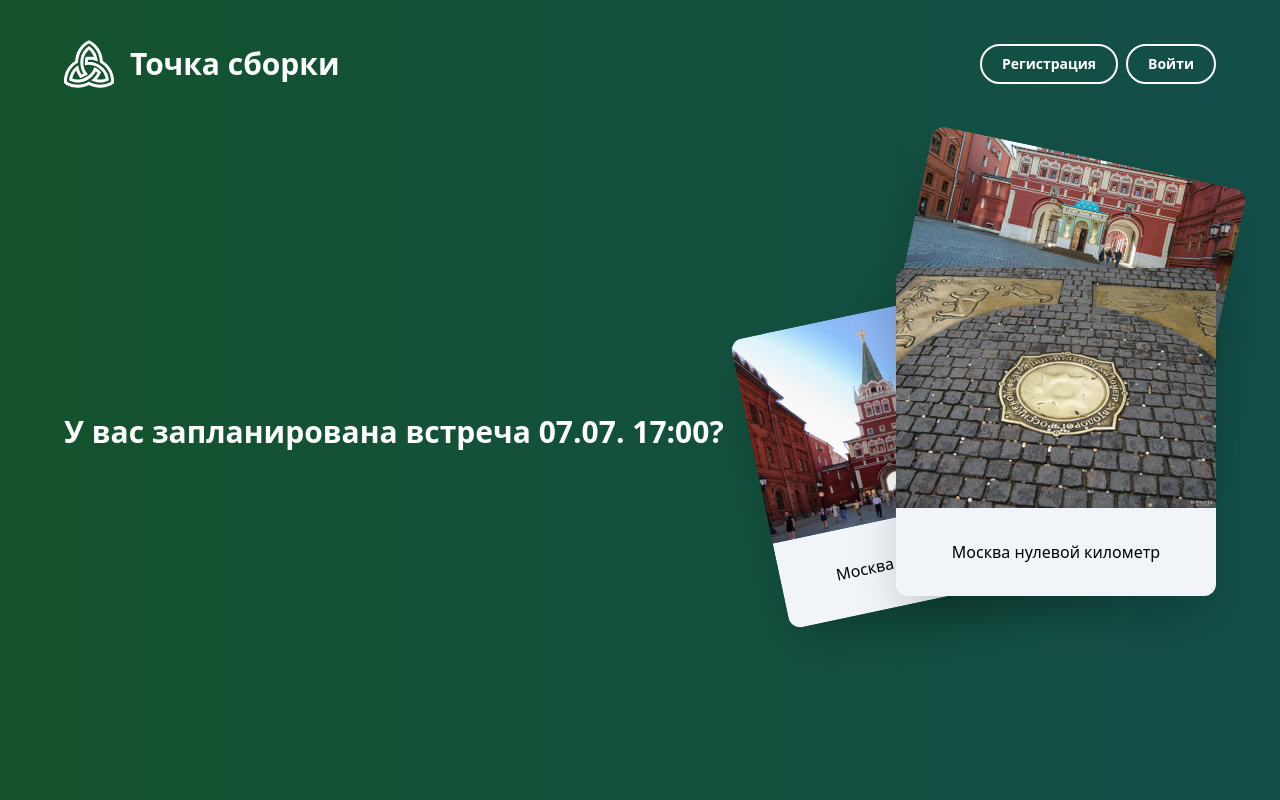
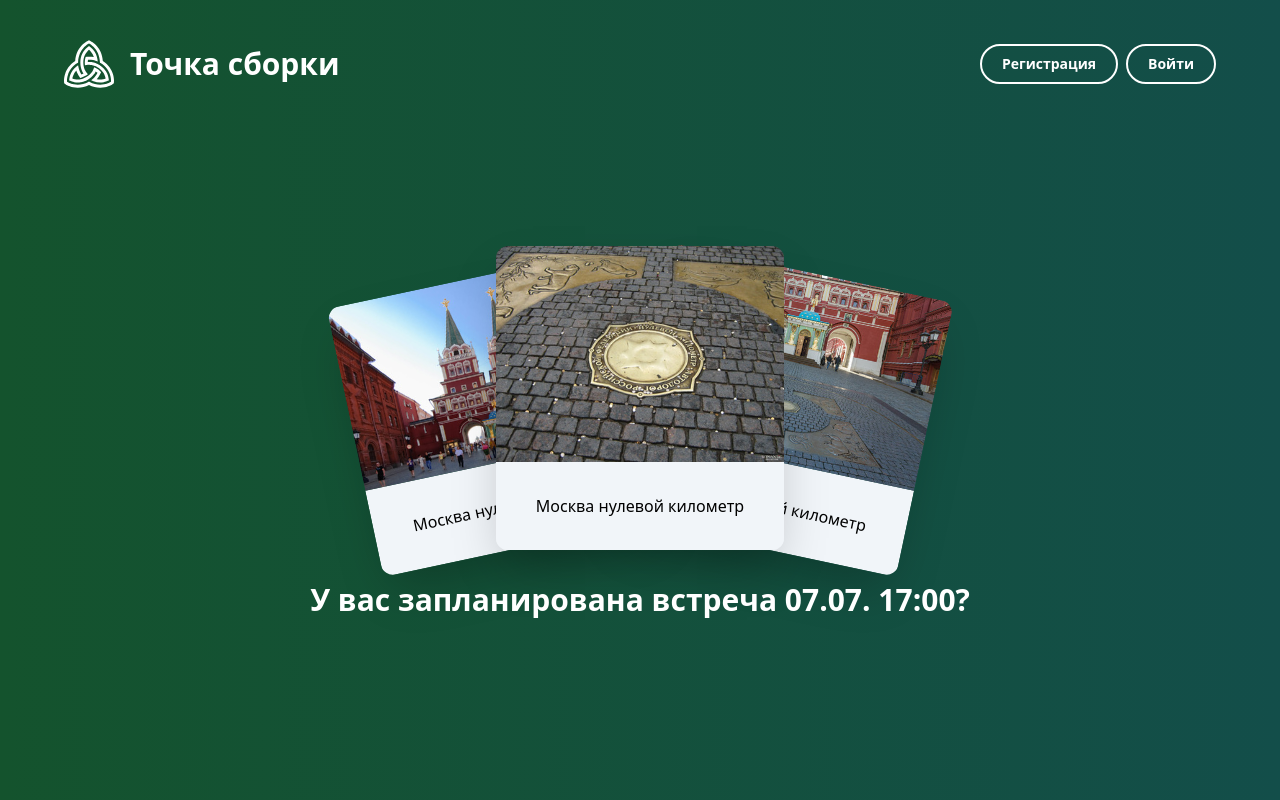
Before and after one commit to stLucky/AssemblagePoint, a Vue app: page / in a window 1280 px wide. Built offline with nearby package versions, Linux system fonts and the light colour scheme; no server answers.

Commit message:
adds adaptive for home page

```diff
--- a/src/components/THeader.vue
+++ b/src/components/THeader.vue
@@ -2,45 +2,19 @@
   <header>
     <div class="max-w-7xl mx-auto px-2 sm:px-6 lg:px-8">
       <div class="relative flex items-center justify-between h-16">
-        <div
-          class="flex-1 flex items-center justify-center sm:items-stretch sm:justify-start"
-        >
+        <div class="flex items-center sm:items-stretch">
           <div class="flex-shrink-0 flex items-center">
             <img
               src="@/assets/img/logo.svg"
               alt="Логотип"
               width="50"
               height="50"
-              class="shrink-0 mr-4"
+              class="shrink-0 sm:mr-4"
             />
             <h1 class="text-3xl font-bold hidden sm:block">Точка сборки</h1>
           </div>
         </div>
-        <div
-          class="absolute inset-y-0 right-0 flex items-center pr-2 sm:static sm:inset-auto sm:ml-6 sm:pr-0"
-        >
-          <!-- <button
-            type="button"
-            class="bg-gray-800 p-1 rounded-full text-gray-400 hover:text-white focus:outline-none focus:ring-2 focus:ring-offset-2 focus:ring-offset-gray-800 focus:ring-white"
-          >
-            <span class="sr-only">View notifications</span>
-            <svg
-              class="h-6 w-6"
-              xmlns="http://www.w3.org/2000/svg"
-              fill="none"
-              viewBox="0 0 24 24"
-              stroke-width="2"
-              stroke="currentColor"
-              aria-hidden="true"
-            >
-              <path
-                stroke-linecap="round"
-                stroke-linejoin="round"
-                d="M15 17h5l-1.405-1.405A2.032 2.032 0 0118 14.158V11a6.002 6.002 0 00-4-5.659V5a2 2 0 10-4 0v.341C7.67 6.165 6 8.388 6 11v3.159c0 .538-.214 1.055-.595 1.436L4 17h5m6 0v1a3 3 0 11-6 0v-1m6 0H9"
-              />
-            </svg>
-          </button> -->
-
+        <div class="flex items-center pr-2 sm:ml-6 sm:pr-0">
           <UserMenu />
         </div>
       </div>
--- a/src/components/UserMenu.vue
+++ b/src/components/UserMenu.vue
@@ -2,13 +2,28 @@
   <template v-if="!authStore.isAuthorized">
     <button
       type="button"
-      class="border-2 border-white mr-2 hover:border-gray-400 transition-all px-5 py-2 text-sm leading-5 rounded-full font-semibold text-white"
+      class="border-2 border-white mr-2 hover:border-gray-400  transition-all px-5 py-2 text-sm leading-5 rounded-full font-semibold text-white"
       id="user-menu-button"
       aria-expanded="false"
       aria-haspopup="true"
       @click="showRegisterModal"
     >
-      Регистрация
+      <span class="hidden sm:block"> Регистрация </span>
+
+      <svg
+        xmlns="http://www.w3.org/2000/svg"
+        class="h-6 w-6 sm:hidden"
+        fill="none"
+        viewBox="0 0 24 24"
+        stroke="currentColor"
+        stroke-width="2"
+      >
+        <path
+          stroke-linecap="round"
+          stroke-linejoin="round"
+          d="M18 9v3m0 0v3m0-3h3m-3 0h-3m-2-5a4 4 0 11-8 0 4 4 0 018 0zM3 20a6 6 0 0112 0v1H3v-1z"
+        />
+      </svg>
     </button>
     <button
       type="button"
@@ -18,7 +33,22 @@
       aria-haspopup="true"
       @click="showLoginModal"
     >
-      Войти
+      <span class="hidden sm:block"> Войти </span>
+
+      <svg
+        xmlns="http://www.w3.org/2000/svg"
+        class="h-6 w-6 sm:hidden"
+        fill="none"
+        viewBox="0 0 24 24"
+        stroke="currentColor"
+        stroke-width="2"
+      >
+        <path
+          stroke-linecap="round"
+          stroke-linejoin="round"
+          d="M11 16l-4-4m0 0l4-4m-4 4h14m-5 4v1a3 3 0 01-3 3H6a3 3 0 01-3-3V7a3 3 0 013-3h7a3 3 0 013 3v1"
+        />
+      </svg>
     </button>
   </template>
   <div class="flex items-center" v-else>
--- a/src/views/HomeView.vue
+++ b/src/views/HomeView.vue
@@ -1,36 +1,44 @@
 <template>
   <main class="grow">
     <div class="max-w-7xl px-2 sm:px-6 lg:px-8 mx-auto h-full">
-      <div class="flex justify-between items-center h-full">
-        <p class="text-3xl font-bold">
-          У вас запланирована встреча 07.07. 17:00?
-        </p>
-        <ul class="relative">
+      <div
+        class="flex sm:flex-col justify-center items-center content-center h-full flex-wrap text-center"
+      >
+        <ul class="relative mb-8">
           <li
-            class="rounded-xl overflow-hidden max-w-xs shadow-2xl relative z-10"
+            class="rounded-[50%] sm:rounded-xl overflow-hidden max-w-xs shadow-2xl relative z-10 w-52 md:w-72"
           >
             <img src="@/assets/img/place-0.jpg" alt="Москва нулевой километр" />
-            <p class="bg-slate-100 p-8 text-black font-medium text-center">
+            <p
+              class="bg-slate-100 p-4 md:p-8 text-black font-medium text-center hidden sm:block"
+            >
               Москва нулевой километр
             </p>
           </li>
           <li
-            class="rounded-xl overflow-hidden max-w-xs shadow-2xl absolute top-0 left-0 origin-right -translate-y-20 rotate-12"
+            class="rounded-xl overflow-hidden max-w-xs shadow-2xl absolute bottom-0 right-0 translate-x-36 rotate-12 w-44 sm:w-52 md:w-72 hidden sm:block"
           >
             <img src="@/assets/img/place-1.jpg" alt="Москва нулевой километр" />
-            <p class="bg-slate-100 p-8 text-black font-medium text-center">
+            <p
+              class="bg-slate-100 p-4 md:p-8 text-black font-medium text-center"
+            >
               Москва нулевой километр
             </p>
           </li>
           <li
-            class="rounded-xl overflow-hidden max-w-xs shadow-2xl absolute top-0 left-0 origin-bottom-right -translate-x-28 -rotate-12"
+            class="rounded-xl overflow-hidden max-w-xs shadow-2xl absolute bottom-0 left-0 -translate-x-36 -rotate-12 w-44 sm:w-52 md:w-72 hidden sm:block"
           >
             <img src="@/assets/img/place-2.jpg" alt="Москва нулевой километр" />
-            <p class="bg-slate-100 p-8 text-black font-medium text-center">
+            <p
+              class="bg-slate-100 p-4 md:p-8 text-black font-medium text-center"
+            >
               Москва нулевой километр
             </p>
           </li>
         </ul>
+        <p class="font-bold relative z-10 text-lg sm:text-3xl">
+          У вас запланирована встреча 07.07. 17:00?
+        </p>
       </div>
     </div>
   </main>
```
